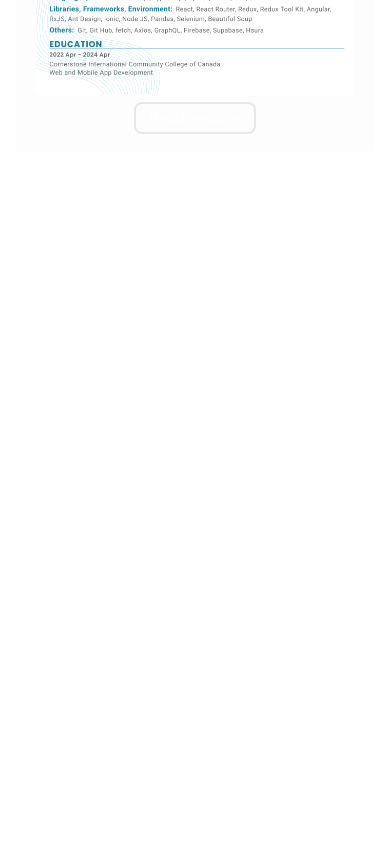
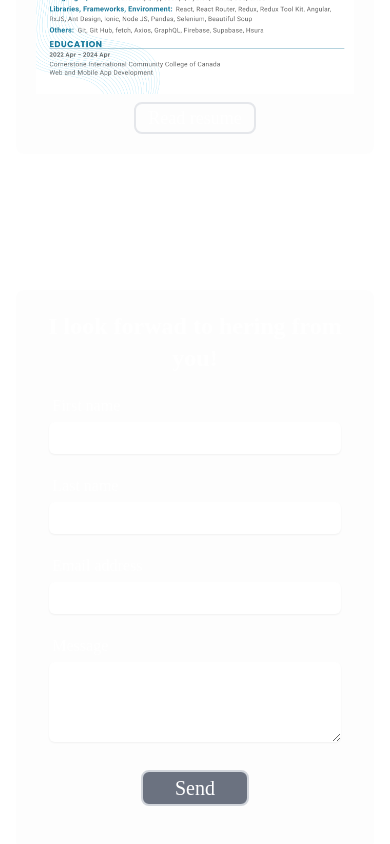
Before and after one commit to Yuriko-Otorii/Portfolio-react, a React (Vite) app: page /home in a window 390 px wide. Shown: the part 2687-3531 px from the top of the page. Before the commit the page ends 2865 px from the top, so only its background shows below. Built offline with nearby package versions, Linux system fonts and the light colour scheme; a web font is replaced by a local one.

Commit message:
Add contact section

```diff
--- a/src/Components/ContactSection.jsx
+++ b/src/Components/ContactSection.jsx
@@ -1,8 +1,88 @@
-import React from 'react'
+import React, { useState } from 'react'
 
 const ContactSection = () => {
+  const [fName, setFName] = useState("")
+  const [lName, setLName] = useState("")
+  const [email, setEmail] = useState("")
+  const [message, setMessage] = useState("")
+
   return (
-    <div>ContactSection</div>
+    <section className="flex flex-col justify-center items-center mt-20" id="contacts">
+        <h1 className='text-4xl font-bold mb-4 md:text-5xl'>Contact</h1>
+        <div className="w-11/12 h-auto bg-gray-100 bg-opacity-20 rounded-lg p-5">
+          <p className="text-2xl md:text-4xl font-bold text-center mb-5">I look forwad to hering from you!</p>
+          <div className="contact-section-container">
+            <form action="mailto:snnp.ad.pnts@gmail.com" className="flex flex-col items-center">
+              <label className="block mb-5 w-full md:w-2/3 flex flex-col items-center">
+                <span className='mr-auto ml-4 md:ml-7 md:text-2xl'>First name</span>
+                <input
+                  type="text"
+                  className="block w-11/12 mt-1 p-1 border-gray-300 rounded-md shadow-sm focus:border-indigo-300 focus:ring focus:ring-indigo-200 focus:ring-opacity-50"
+                  value={fName}
+                  onChange={(e) => setFName(e.target.value)}
+                  required
+                />
+              </label>
+              <label className="block mb-5 w-full md:w-2/3 flex flex-col items-center">
+                <span className='mr-auto ml-4 md:ml-7 md:text-2xl'>Last name</span>
+                <input
+                  type="text"
+                  className="block w-11/12 mt-1 p-1 border-gray-300 rounded-md shadow-sm focus:border-indigo-300 focus:ring focus:ring-indigo-200 focus:ring-opacity-50"
+                  value={lName}
+                  onChange={(e) => setLName(e.target.value)}
+                  required
+                />
+              </label>
+              <label className="block mb-5 w-full md:w-2/3 flex flex-col items-center">
+                <span className='mr-auto ml-4 md:ml-7 md:text-2xl'>Email address</span>
+                <input
+                  type="email"
+                  className="block w-11/12 mt-1 p-1 border-gray-300 rounded-md shadow-sm focus:border-indigo-300 focus:ring focus:ring-indigo-200 focus:ring-opacity-50"
+                  value={email}
+                  onChange={(e) => setEmail(e.target.value)}
+                  required
+                />
+              </label>
+              <label className="block mb-5 w-full md:w-2/3 flex flex-col items-center">
+                <span className='mr-auto ml-4 md:ml-7 md:text-2xl'>Message</span>
+                <textarea
+                  className="block w-11/12 mt-1 p-1 bord  er-gray-300 rounded-md shadow-sm focus:border-indigo-300 focus:ring focus:ring-indigo-200 focus:ring-opacity-50"
+                  rows="3"
+                  value={message}
+                  onChange={(e) => setMessage(e.target.value)}
+                  required
+                ></textarea>
+              </label>
+              <div className="mb-6">
+                <button
+                  type="submit"
+                  className="bg-gray-500 border-2 border-gray-300 rounded-lg py-0.5 px-8 mt-2 text-xl hover:bg-gray-400"
+                >
+                  Send
+                </button>
+              </div>
+            </form>
+            {/* <div className="btn-container">
+              <p>or</p>
+              <a href="mailto:snnp.ad.pnts@gmail.com">
+                <button className="mailer-open-btn">
+                  <i className="fa-regular fa-envelope"></i> Open your mailer
+                </button>
+              </a>
+            </div> */}
+            {/* <div className="email-copy-container">
+                <p className="email-title-msg">Copy email from here.</p>
+                <input
+                  className="email-address"
+                  type="text"
+                  id="email"
+                  value="snnp.ad.pnts@gmail.com"
+                />
+                <button className="email-copy-btn email-address">Copy email</button>
+              </div> */}
+          </div>
+        </div>
+      </section>
   )
 }
 
--- a/src/Pages/Home.jsx
+++ b/src/Pages/Home.jsx
@@ -6,6 +6,7 @@ import darkModeImg from '../images/night-sky.jpg'
 const Header = lazy(() => import('../Components/Header'))
 const ProjectsSection = lazy(() => import('../Components/ProjectsSection'))
 const AboutSection = lazy(() => import('../Components/AboutSection'))
+const ContactSection = lazy(() => import('../Components/ContactSection'))
 const Footer = lazy(() => import('../Components/Footer'))
 
 const Home = () => {
@@ -25,6 +26,7 @@ const Home = () => {
 
       <ProjectsSection />
       <AboutSection />
+      <ContactSection />
 
       <Footer />
     </div>
```
